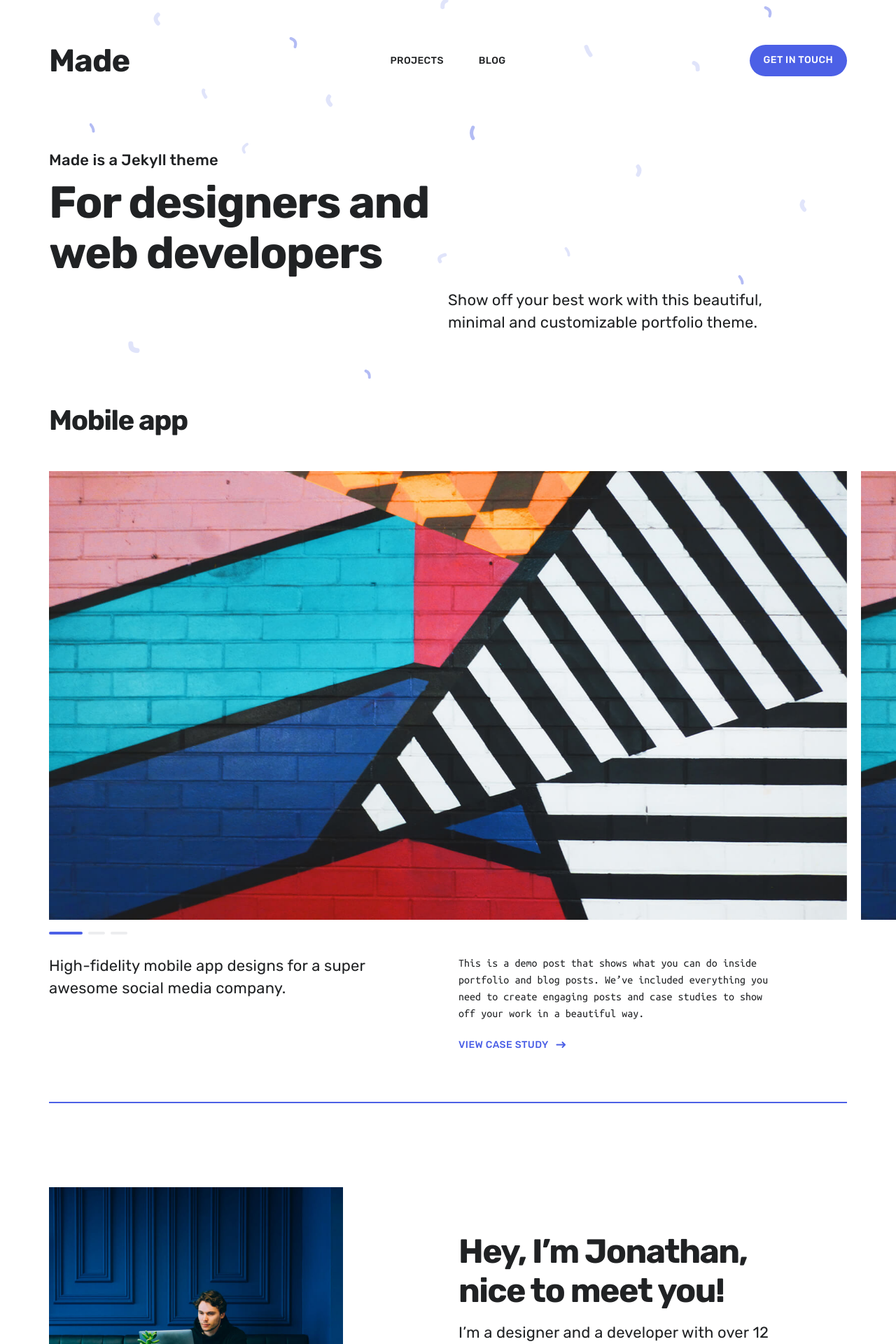
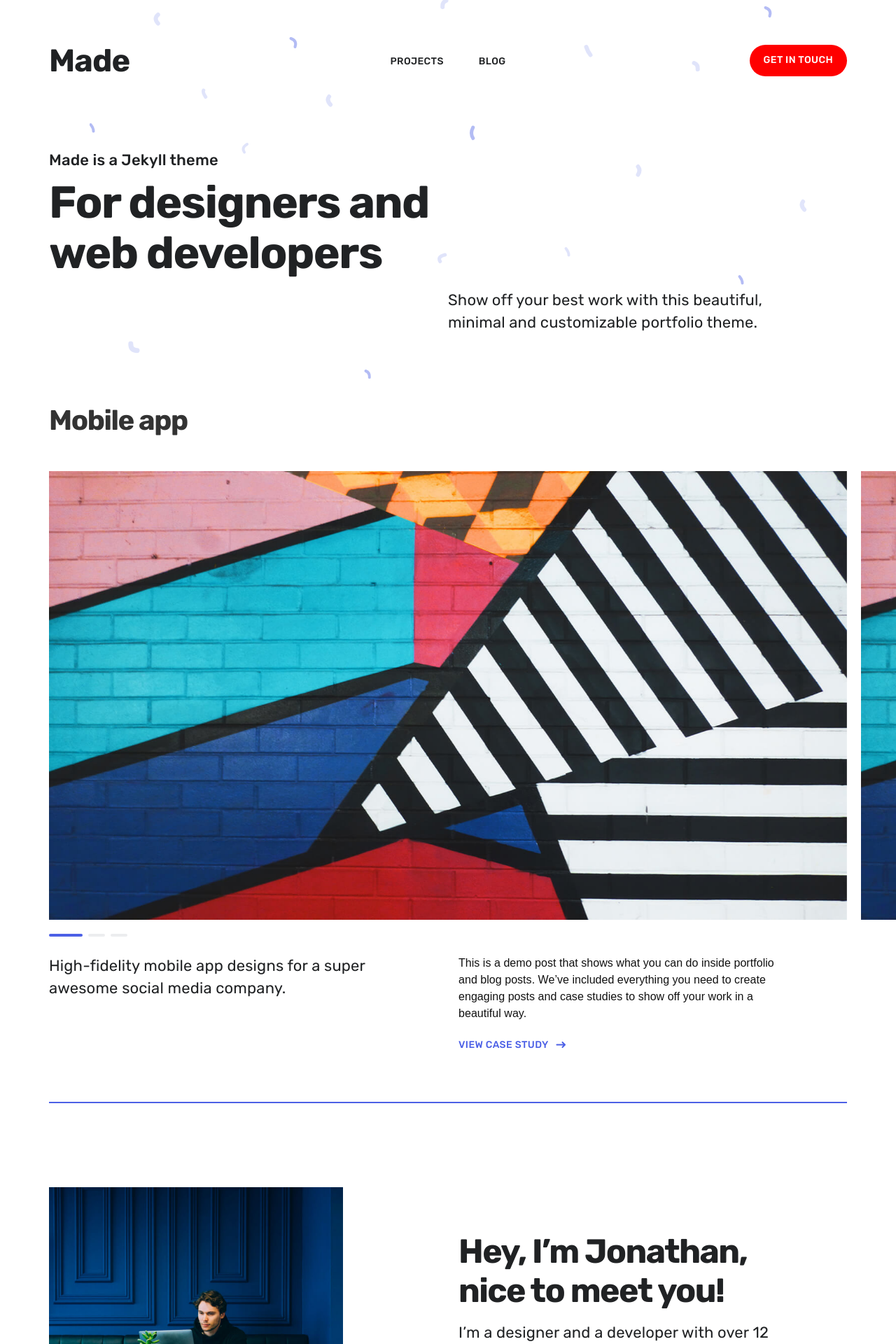
Before and after one commit to z1xun/jekyl.theme, a Jekyll site: the page built from index.html, in a window 1280 px wide. Shown: the top 1920 px of the page at 70% size. Built offline with Jekyll 4.4.1, drawn with Linux system fonts in a browser that asks for light colours; nearby versions of some CDN libraries.

Commit message:
폰트컬러수정

```diff
--- a/_layouts/default.html
+++ b/_layouts/default.html
@@ -20,8 +20,7 @@
 
 	<!-- Page Info -->
 	<link rel="shortcut icon" href="{{ site.data.settings.basic_settings.favicon_image | relative_url }}">
-	<title>{% if page.url == "/" %}{{ site.data.settings.basic_settings.site_title }} –
-		{{ page.title }}{% else %}{{ page.title }} – {{ site.data.settings.basic_settings.site_title }}{% endif %}</title>
+	<title>z1xun</title>
 	<meta name="description" content="{{ page.description | strip_html | xml_escape }}">
 
 	<!-- Twitter Card -->
@@ -45,6 +44,7 @@
 	<!-- Styles -->
 	<meta name="viewport" content="width=device-width, initial-scale=1">
 	<link rel="stylesheet" href="{{ '/css/style.css' | relative_url }}">
+	<link rel="stylesheet" href="css\comm.css">
 
 	<!-- Icons -->
 	<script defer src="https://use.fontawesome.com/releases/v5.1.1/js/brands.js"
--- /dev/null
+++ b/css/comm.css
@@ -0,0 +1,264 @@
+@charset "UTF-8";
+/* reset */
+body,
+div,
+dl,
+dt,
+dd,
+ul,
+ol,
+li,
+h1,
+h2,
+h3,
+h4,
+h5,
+h6,
+pre,
+code,
+form,
+fieldset,
+legend,
+textarea,
+p,
+blockquote,
+th,
+td,
+input,
+select,
+button,
+header,
+main,
+footer,
+article {
+  margin: 0;
+  padding: 0;
+  box-sizing: border-box;
+}
+
+fieldset,
+img {
+  border: 0 none;
+}
+
+dl,
+ul,
+ol,
+menu,
+li {
+  list-style: none;
+}
+
+blockquote,
+q {
+  quotes: none;
+}
+
+blockquote:before, blockquote:after {
+  content: "";
+  content: none;
+}
+
+q:before, q:after {
+  content: "";
+  content: none;
+}
+
+input,
+select,
+textarea {
+  font-size: 100%;
+  vertical-align: middle;
+}
+
+button {
+  font-size: 100%;
+  vertical-align: middle;
+  border: 0 none;
+  background-color: transparent;
+  cursor: pointer;
+}
+
+table {
+  border-collapse: collapse;
+  border-spacing: 0;
+}
+
+body {
+  -webkit-text-size-adjust: none;
+}
+
+/* 뷰표트 변환시 폰트크기 자동확대 방지 */
+input[type=text], input[type=password], input[type=submit], input[type=search] {
+  -webkit-appearance: none;
+  border-radius: 0;
+}
+input:checked[type=checkbox] {
+  background-color: #666;
+  -webkit-appearance: checkbox;
+}
+
+button {
+  -webkit-appearance: button;
+  border-radius: 0;
+}
+
+input[type=button], input[type=submit], input[type=reset], input[type=file] {
+  -webkit-appearance: button;
+  border-radius: 0;
+}
+input[type=search]::-webkit-search-cancel-button {
+  -webkit-appearance: none;
+}
+
+/* 기본 폰트 설정 */
+/* mobile */
+body {
+  background: #fff;
+  font-size: 14px;
+  line-height: 1.5;
+  font-family: "Noto Sans KR", "Malgun Gothic", "맑은 고딕", sans-serif;
+  color: #111;
+}
+
+/* desktop */
+@media screen and (min-width: 1280px) {
+  body {
+    font-size: 16px;
+  }
+}
+/* color값은 디자인가이드에 맞게사용 */
+a {
+  color: #333;
+  text-decoration: none;
+}
+a:active, a:hover {
+  text-decoration: none;
+}
+
+address,
+caption,
+cite,
+code,
+dfn,
+em,
+var {
+  font-style: normal;
+  font-weight: normal;
+}
+
+hr {
+  display: none;
+}
+
+input[type=password] {
+  font-family: "Malgun Gothic";
+}
+
+/* 웹폰트 사용시 점이 안보임 - 기본 폰트 사용  */
+/* skipnavigation */
+#u-skip {
+  position: relative;
+  z-index: 3000;
+}
+#u-skip a {
+  position: absolute;
+  top: -35px;
+  left: 0;
+  right: 0;
+  display: inline-block;
+  padding: 7px 10px 5px;
+  background: #333;
+  color: #fff;
+  text-decoration: none;
+  text-align: center;
+  opacity: 0;
+}
+#u-skip a:focus {
+  top: 0;
+  opacity: 1;
+  z-index: 1000;
+}
+
+/* 이미지 스프라이트 */
+.img-g {
+  display: inline-block;
+  overflow: hidden;
+  background: url(../../images/comm/img-comm.png) no-repeat;
+  vertical-align: top;
+}
+
+/* 이미지 */
+/* global */
+.ir-pm {
+  display: block;
+  overflow: hidden;
+  font-size: 0px;
+  line-height: 0;
+  text-indent: -9999px;
+}
+
+/* 사용된 이미지내 의미있는 텍스트의 대체텍스트를 제공할때 */
+.ir-wa {
+  display: block;
+  overflow: hidden;
+  position: relative;
+  z-index: -10;
+  width: 100%;
+  height: 100%;
+}
+
+/* 중요한 이미지 대체텍스트로 이미지off시에도 대체 텍스트를 보여주고자 할때 */
+.blind,
+caption,
+legend {
+  overflow: hidden;
+  position: absolute;
+  width: 0;
+  height: 0;
+  line-height: 0;
+  text-indent: -9999px;
+}
+
+/* 대체텍스트가 아닌 접근성을 위한 숨김텍스트를 제공할때 */
+.f_l {
+  float: left;
+}
+
+.f_r {
+  float: right;
+}
+
+.show {
+  display: block;
+}
+
+.hide {
+  display: none;
+}
+
+.tbl {
+  border-collapse: collapse;
+  border-spacing: 0;
+}
+
+/* 테이블 초기화 */
+.clearfix {
+  display: block;
+  overflow: visible;
+  width: auto;
+  clear: both;
+  zoom: 1;
+}
+.clearfix:after {
+  display: block;
+  visibility: hidden;
+  height: 0;
+  font-size: 0;
+  clear: both;
+  content: "";
+}
+
+.button--fill {
+  background-color: red;
+}/*# sourceMappingURL=comm.css.map */
```
